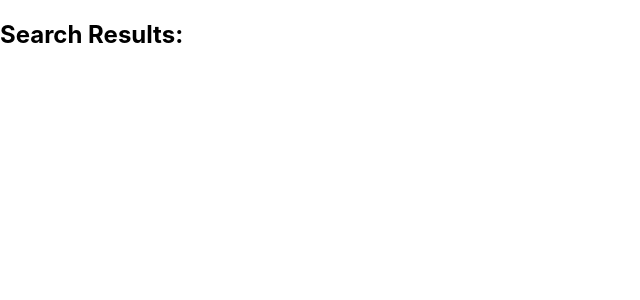
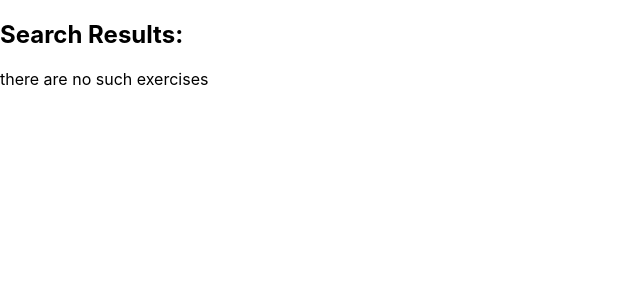
Before and after one commit to kozakevich13/task, a React (Create React App) app: page /results in a window 1280 px wide. Shown: the top 300 px of the page, without its empty margins (0-640 px from the left). Built offline with nearby package versions, Linux system fonts and the light colour scheme.

Commit message:
add message "there are no such exercises"

```diff
--- a/src/components/ExerciseResults.jsx
+++ b/src/components/ExerciseResults.jsx
@@ -3,13 +3,16 @@ import { useSelector } from "react-redux";
 
 const ExerciseResults = () => {
   const exerciseResults = useSelector((state) => state.exerciseResults) || [];
-  console.log(exerciseResults.exerciseResults);
+  console.log(exerciseResults);
+
   return (
     <div>
       <h2>Search Results:</h2>
-      <ul>
-        {exerciseResults.exerciseResults.map((exercise, index) => (
-          <li key={index}>
+      {exerciseResults.exerciseResults.length === 0 ? (
+        <p>there are no such exercises</p>
+      ) : (
+        <ul>
+          {exerciseResults.exerciseResults.map((exercise, index) => (
             <li key={index}>
               <strong>name:</strong> {exercise.name}
               <br />
@@ -20,9 +23,9 @@ const ExerciseResults = () => {
               <strong>instructions:</strong>
               <p>{exercise.instructions}</p>
             </li>
-          </li>
-        ))}
-      </ul>
+          ))}
+        </ul>
+      )}
     </div>
   );
 };
```
